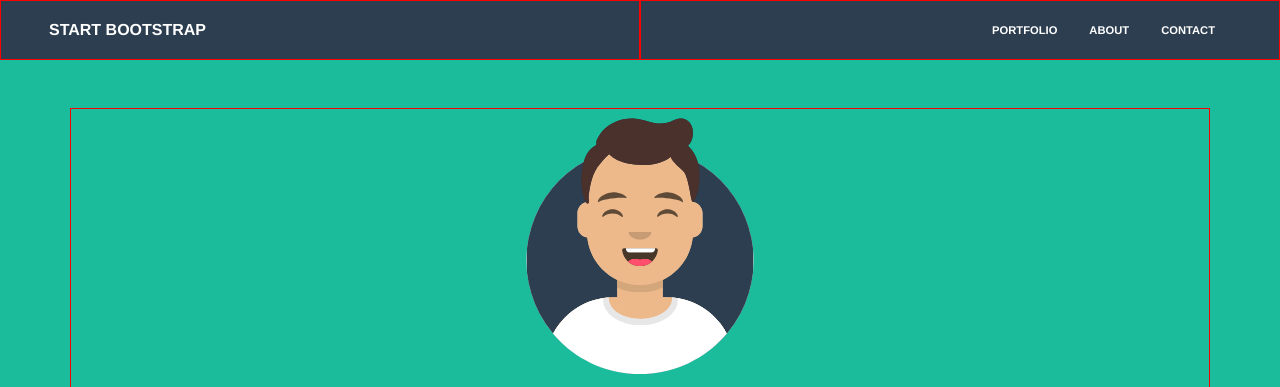
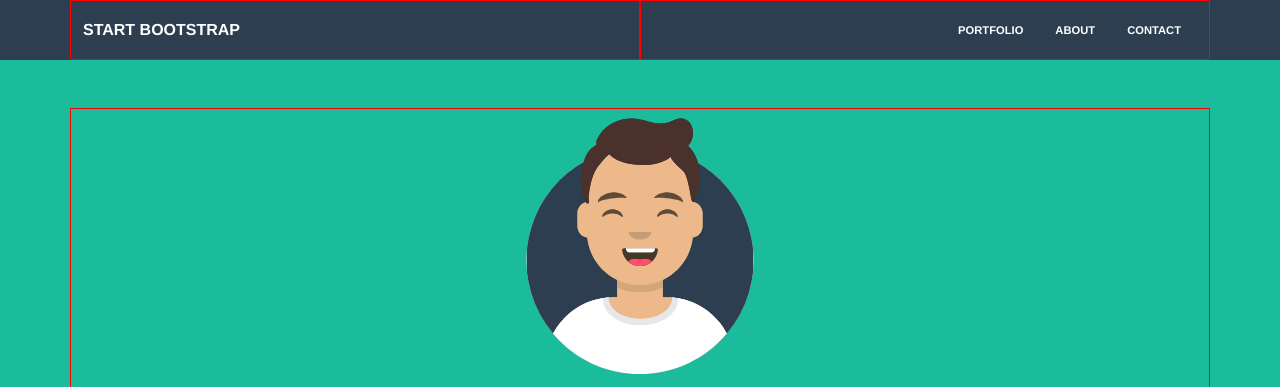
Before and after one commit to fathergasc/html-css-bootstrap-freelancer, a plain HTML site: page index.html in a window 1280 px wide. Shown: the top 387 px of the page. Drawn offline with nearby package versions, Linux system fonts and the light colour scheme.

Commit message:
fix: header containter-fluid change to .container, changed header bg_color, removed it from .container, fixed padding for navbar

```diff
--- a/css/style.css
+++ b/css/style.css
@@ -20,13 +20,13 @@ body {
     background-color: #1abc9c;
 }
 
-header .container-fluid .row {
+header .container .row {
     height: 60px;
 }
 
 
 /* header */
-header .row {
+header {
     background-color: #2c3e50;
 }
 
--- a/index.html
+++ b/index.html
@@ -12,12 +12,12 @@
     </head>
     <body class="debug">
         <header>
-            <div class="container-fluid">
+            <div class="container">
                 <div class="row">
-                  <div class="col px-md-5 d-flex justify-content-start align-items-center text-white fw-bold">
+                  <div class="col d-flex justify-content-start align-items-center text-white fw-bold">
                     START BOOTSTRAP
                   </div>
-                  <div class="col px-md-5 d-flex justify-content-end align-items-center">
+                  <div class="col d-flex justify-content-end align-items-center">
                     <button type="button" class="btn btn-outline-secondary btn-sm d-md-none"><i class="bi bi-list text-white"></i></button>
                     <nav class="nav d-none d-md-flex">
                         <a class="nav-link text-white" href="#portfolio">PORTFOLIO</a>
```
